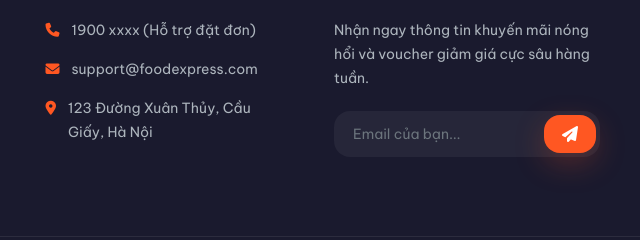
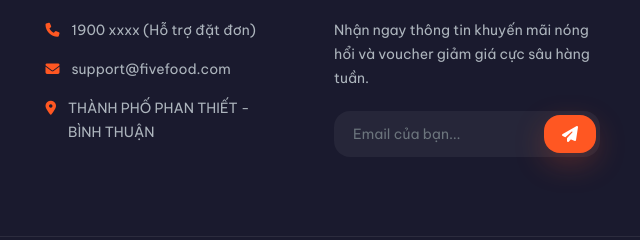
Before and after one commit to nguyenthithuhoa300504-bit/FIVEFOOD, a website: page public/index.html in a window 1280 px wide. Shown: the part 2376-2616 px from the top of the page, 640-1280 px from the left. Drawn offline with Linux system fonts and the light colour scheme; no server answers.

Commit message:
Cập nhật footer

```diff
--- a/public/index.html
+++ b/public/index.html
@@ -269,8 +269,8 @@
         <h4>Liên Hệ Hỗ Trợ</h4>
         <ul class="footer-contact">
           <li><i class="fa-solid fa-phone"></i> 1900 xxxx (Hỗ trợ đặt đơn)</li>
-          <li><i class="fa-solid fa-envelope"></i> support@foodexpress.com</li>
-          <li><i class="fa-solid fa-location-dot"></i> 123 Đường Xuân Thủy, Cầu Giấy, Hà Nội</li>
+          <li><i class="fa-solid fa-envelope"></i> support@fivefood.com</li>
+          <li><i class="fa-solid fa-location-dot"></i> THÀNH PHỐ PHAN THIẾT - BÌNH THUẬN</li>
         </ul>
       </div>
 
@@ -694,7 +694,7 @@
               </div>
               <div class="pd-info-row">
                 <span class="pd-info-label"><i class="fa-solid fa-user"></i> Chủ tài khoản</span>
-                <span class="pd-info-value">FOOD EXPRESS</span>
+                <span class="pd-info-value">FIVEFOOD</span>
               </div>
               <div class="pd-info-row">
                 <span class="pd-info-label"><i class="fa-solid fa-pen"></i> Nội dung CK</span>
```
